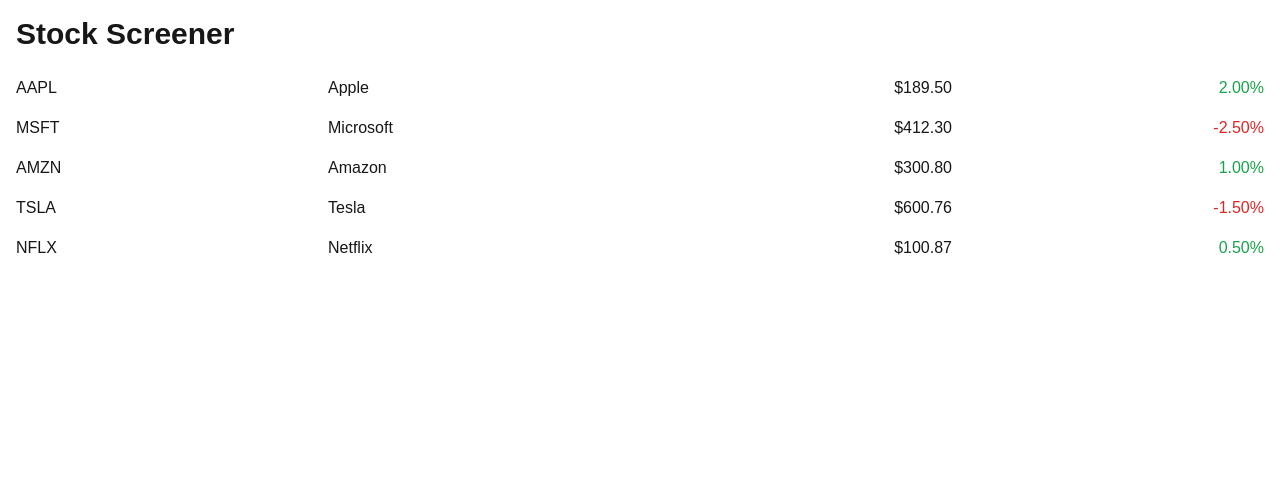
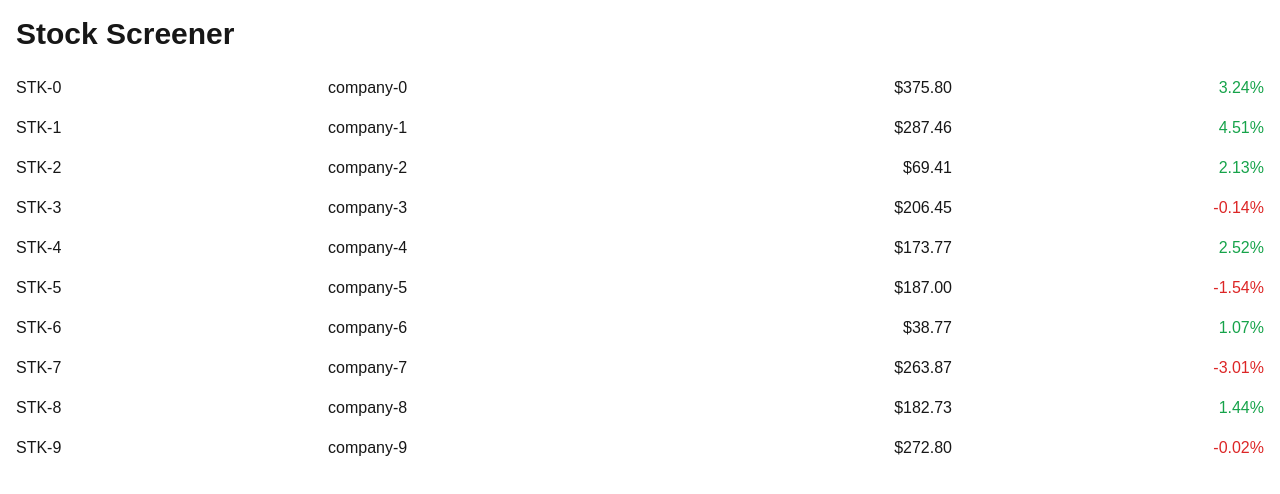
Before and after one commit to Esther9904/stock-screener, a Next.js app: page / in a window 1280 px wide. Shown: the top 494 px of the page. Built offline with nearby package versions, Linux system fonts and the light colour scheme.

Commit message:
feat: Generated stocks per count

```diff
--- a/src/app/page.tsx
+++ b/src/app/page.tsx
@@ -1,12 +1,14 @@
 import { mockStocks } from "@/data/mockStocks";
-import StockRow from "@/components/StockRow"
+import StockRow from "@/components/StockRow";
+import { generateStocks } from "@/lib/generateStocks";
 export default function Home() {
+  const stocks = generateStocks(10)
   return(
       <main>
         <h1 className="font-bold text-3xl p-4">Stock Screener</h1>
 
         <ul>
-          {mockStocks.map((stock) => (
+          {stocks.map((stock) => (
             <StockRow key={stock.tickerSymbol} stock={stock} />
           ))}
         </ul>
--- /dev/null
+++ b/src/lib/generateStocks.ts
@@ -0,0 +1,17 @@
+import { Stock } from "@/types/stock";
+
+export function generateStocks(count: number): Stock[]{
+    const stocks : Stock[] = []
+
+    for(let i = 0; i < count; i++){
+        stocks.push({
+            tickerSymbol: `STK-${i}`,
+            company: `company-${i}`,
+            currentPrice: Math.round((10 + Math.random() * (500-10)) * 100 )/100,
+            percentPriceChange: Math.round((-5 + Math.random() * (5-(-5))) *100)/100,
+            tradingVolume: Math.round(Math.random() * 10000000)
+        })
+    }
+    return stocks
+
+}
```
